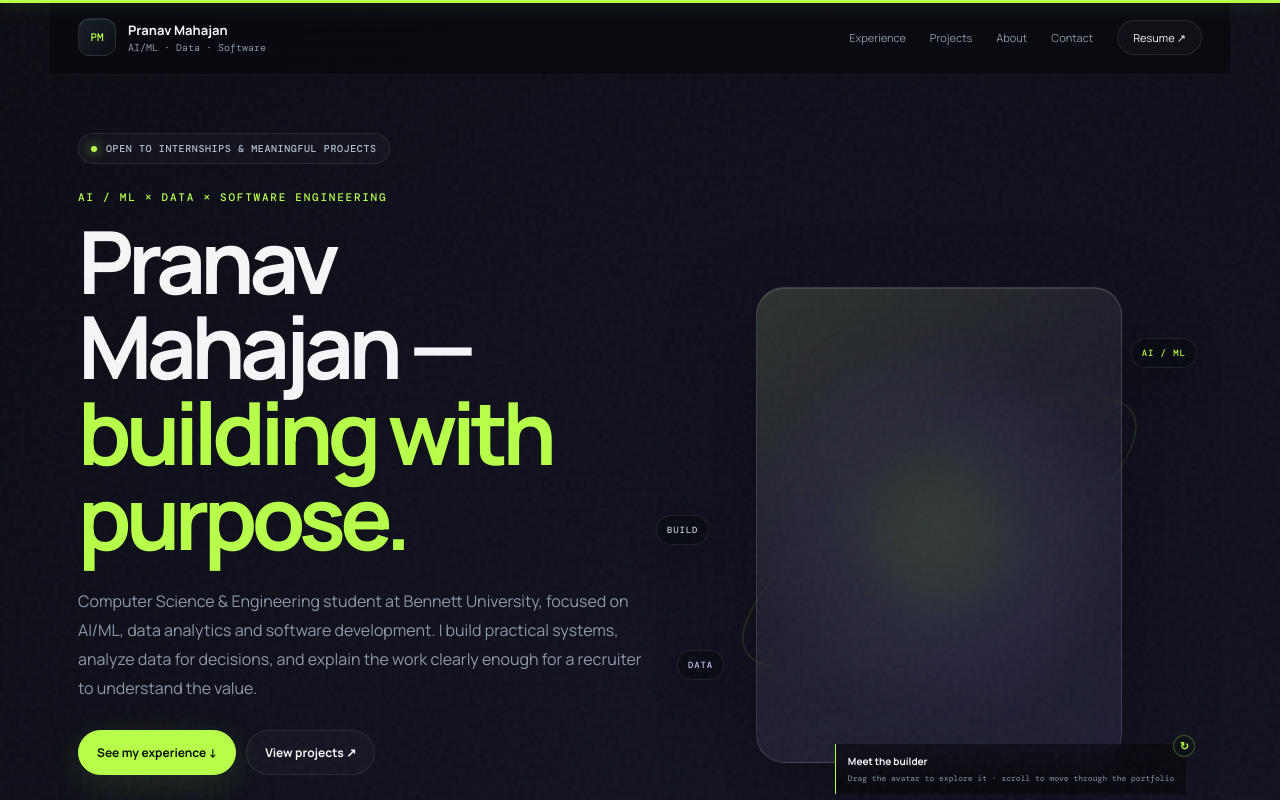
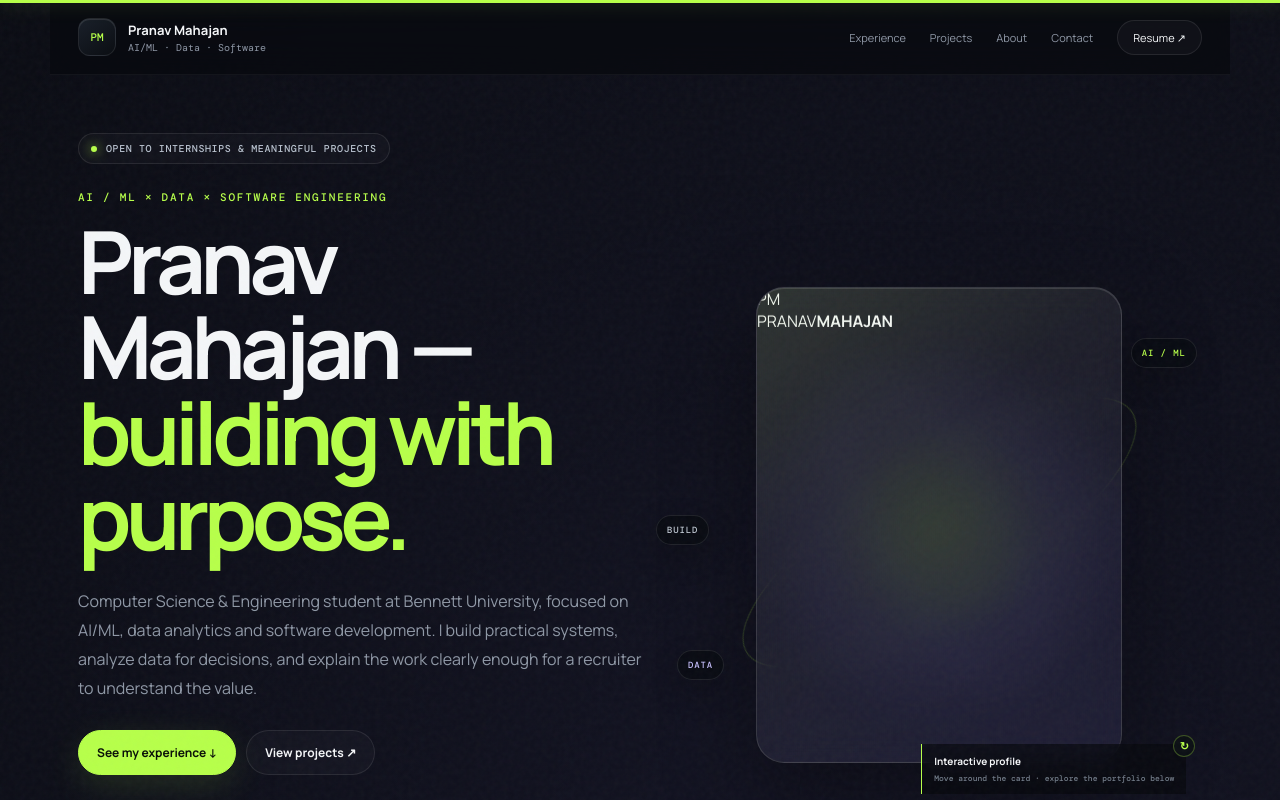
Before and after one commit to pranav1237/portfolio, a React (Vite) app: page / in a window 1280 px wide. Shown: the top 800 px of the page. Built offline with nearby package versions, Linux system fonts and the light colour scheme.

Commit message:
Use polished interactive identity visual until avatar asset is hosted

```diff
--- a/src/Portfolio.jsx
+++ b/src/Portfolio.jsx
@@ -36,15 +36,22 @@ function Header(){
 function SectionHeading({eyebrow,title,copy}){ return <div className="section-heading"><span className="eyebrow">{eyebrow}</span><h2>{title}</h2>{copy&&<p>{copy}</p>}</div>; }
 
 function AvatarStage(){
-  return <div className="avatar-stage">
+  const [tilt,setTilt]=useState({x:0,y:0});
+  const move=e=>{const r=e.currentTarget.getBoundingClientRect();setTilt({x:((e.clientY-r.top)/r.height-.5)*-7,y:((e.clientX-r.left)/r.width-.5)*9});};
+  return <div className="avatar-stage" onPointerMove={move} onPointerLeave={()=>setTilt({x:0,y:0})}>
     <div className="avatar-halo"/><div className="avatar-orbit orbit-a"/><div className="avatar-orbit orbit-b"/>
-    <motion.div className="avatar-card" initial={{opacity:0,scale:.94,y:18}} animate={{opacity:1,scale:1,y:[0,-8,0]}} transition={{opacity:{duration:.6},scale:{duration:.6},y:{duration:5,repeat:Infinity,ease:'easeInOut'}}}>
+    <motion.div className="avatar-card" animate={{rotateX:tilt.x,rotateY:tilt.y,y:[0,-8,0]}} transition={{rotateX:{duration:.2},rotateY:{duration:.2},y:{duration:5,repeat:Infinity,ease:'easeInOut'}}}>
       <div className="avatar-glass">
-        <model-viewer className="avatar-model" src="/model.glb" alt="Interactive 3D avatar of Pranav Mahajan" camera-controls auto-rotate auto-rotate-delay="900" rotation-per-second="14deg" interaction-prompt="auto" disable-zoom shadow-intensity="0.9" exposure="1.05" environment-image="neutral"></model-viewer>
+        <div className="identity-avatar" aria-label="Interactive Pranav Mahajan avatar">
+          <div className="identity-grid"/>
+          <div className="identity-head"><span>PM</span></div>
+          <div className="identity-ring ring-one"/><div className="identity-ring ring-two"/>
+          <div className="identity-label"><span>PRANAV</span><strong>MAHAJAN</strong></div>
+        </div>
       </div>
     </motion.div>
     <span className="avatar-tag tag-ai">AI / ML</span><span className="avatar-tag tag-data">DATA</span><span className="avatar-tag tag-build">BUILD</span>
-    <div className="avatar-caption"><strong>Meet the builder</strong><span>Drag the avatar to explore it · scroll to move through the portfolio</span></div>
+    <div className="avatar-caption"><strong>Interactive profile</strong><span>Move around the card · explore the portfolio below</span></div>
   </div>;
 }
 
```
